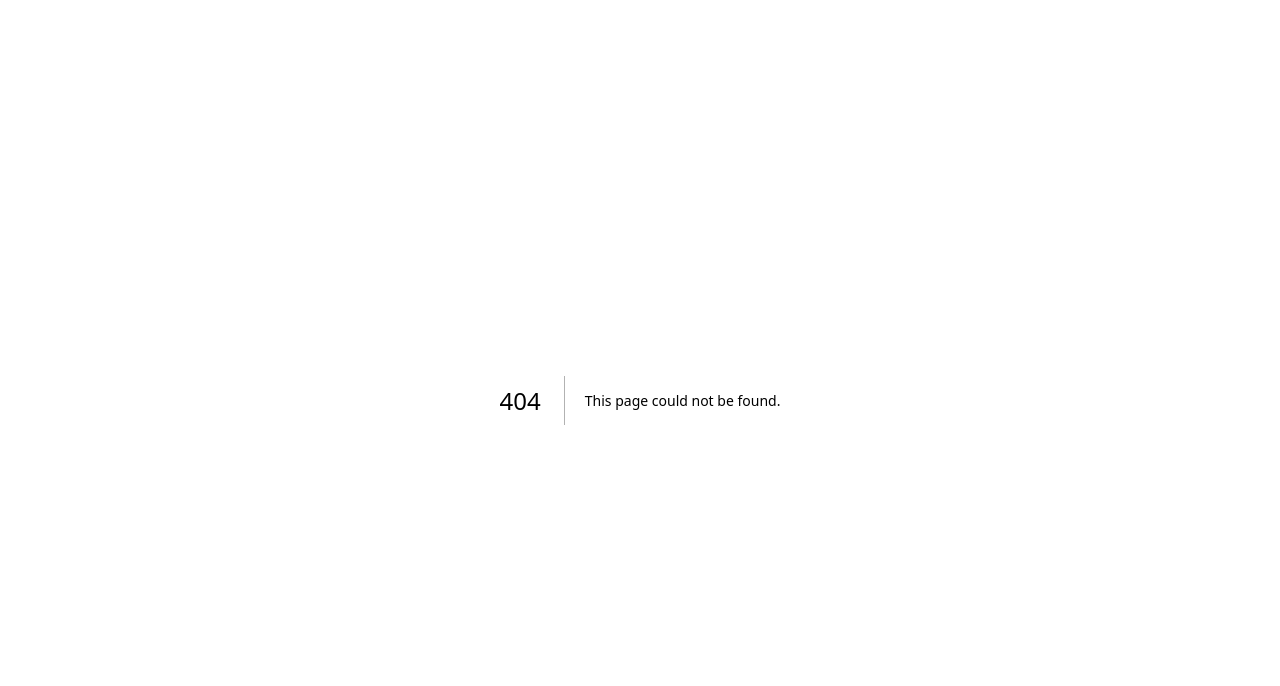
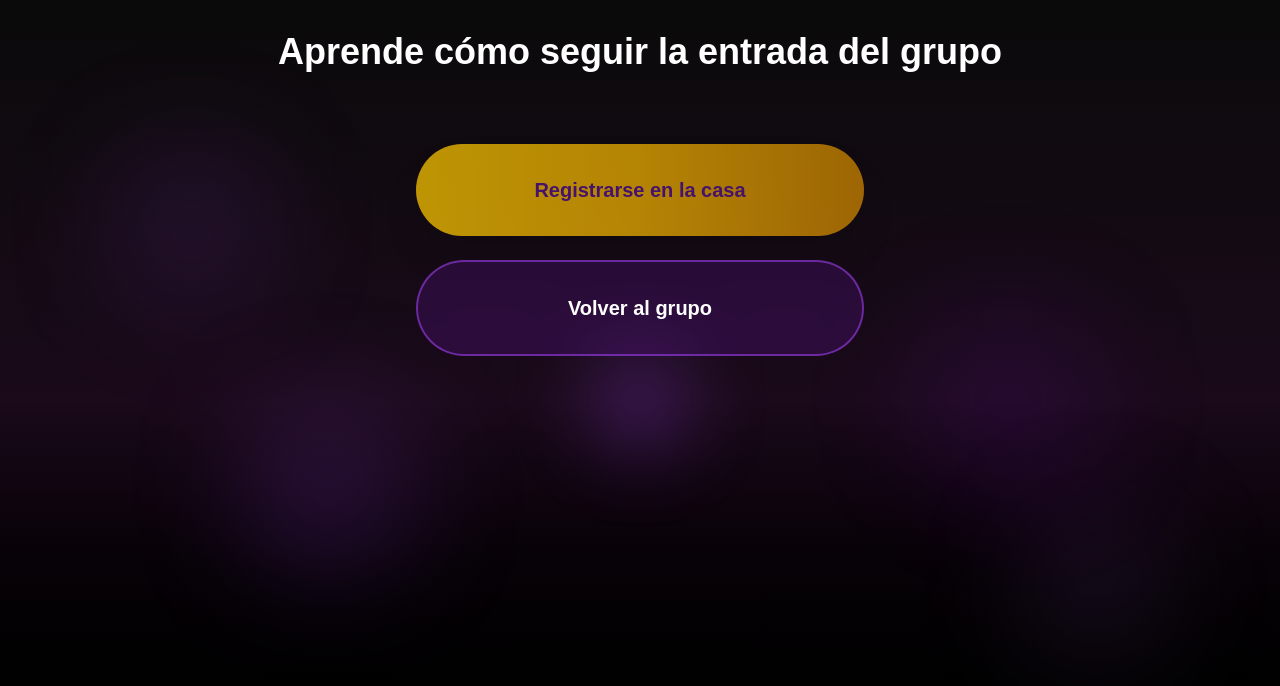
Before and after one commit to 24games/wonderland, a Next.js app: page /tutorial in a window 1280 px wide. Before the commit this address had no page. Shown: the top 686 px of the page. Built offline with nearby package versions, Linux system fonts and the light colour scheme.

Commit message:
feat: Atualizar vÃ­deo vturb na pÃ¡gina tutorial com novo ID

```diff
--- /dev/null
+++ b/src/app/tutorial/page.tsx
@@ -0,0 +1,81 @@
+"use client";
+
+import { useEffect } from "react";
+
+export default function TutorialPage() {
+  useEffect(() => {
+    // Script do vídeo vturb
+    const script = document.createElement("script");
+    script.src =
+      "https://scripts.converteai.net/af053167-2542-4323-9c93-d010e7938eb5/players/6952abe0b73ccf90101d1c81/v4/player.js";
+    script.async = true;
+    document.head.appendChild(script);
+
+    return () => {
+      // Cleanup: remove o script quando o componente desmontar
+      const existingScript = document.querySelector(
+        'script[src*="6952abe0b73ccf90101d1c81"]'
+      );
+      if (existingScript) {
+        existingScript.remove();
+      }
+    };
+  }, []);
+
+  return (
+    <main className="relative min-h-screen w-full overflow-hidden bg-black">
+      {/* Background com pontos de iluminação roxa */}
+      <div className="absolute inset-0">
+        {/* Gradiente base escuro */}
+        <div className="absolute inset-0 bg-gradient-to-b from-[#0a0a0a] via-[#1a0a1a] to-black"></div>
+
+        {/* Pontos de iluminação roxa */}
+        <div className="absolute left-[10%] top-[20%] h-32 w-32 rounded-full bg-purple-500/20 blur-3xl"></div>
+        <div className="absolute right-[15%] top-[40%] h-40 w-40 rounded-full bg-purple-600/15 blur-3xl"></div>
+        <div className="absolute left-[20%] bottom-[30%] h-36 w-36 rounded-full bg-purple-500/25 blur-3xl"></div>
+        <div className="absolute right-[10%] bottom-[20%] h-28 w-28 rounded-full bg-purple-400/20 blur-3xl"></div>
+        <div className="absolute left-1/2 top-1/2 h-24 w-24 -translate-x-1/2 -translate-y-1/2 rounded-full bg-purple-500/30 blur-2xl"></div>
+      </div>
+
+      {/* Conteúdo */}
+      <div className="relative z-10 flex min-h-screen flex-col items-center px-4 py-8">
+        {/* Headline */}
+        <h1 className="mb-8 text-center text-2xl font-bold text-white sm:text-3xl md:text-4xl">
+          Aprende cómo seguir la entrada del grupo
+        </h1>
+
+        {/* Container do Vídeo */}
+        <div className="mb-10 w-full max-w-md">
+          <div
+            dangerouslySetInnerHTML={{
+              __html: `<vturb-smartplayer id="vid-6952abe0b73ccf90101d1c81" style="display: block; margin: 0 auto; width: 100%; max-width: 400px;"></vturb-smartplayer>`,
+            }}
+          />
+        </div>
+
+        {/* Botões */}
+        <div className="flex w-full max-w-md flex-col gap-6">
+          {/* Botão 1: Registrar na casa */}
+          <a
+            href="https://tinyurl.com/minutoswonderland"
+            target="_blank"
+            rel="noopener noreferrer"
+            className="flex items-center justify-center w-full min-h-[70px] !py-6 rounded-full bg-gradient-to-r from-yellow-400 via-yellow-500 to-yellow-600 px-6 text-center text-lg font-bold text-purple-900 shadow-2xl transition-all duration-300 hover:scale-105 hover:shadow-yellow-500/50 active:scale-95 animate-pulse sm:min-h-[80px] sm:!py-8 sm:text-xl"
+          >
+            Registrarse en la casa
+          </a>
+
+          {/* Botão 2: Voltar para o grupo */}
+          <a
+            href="https://chat.whatsapp.com/JaP7XOHnvB01IqjB4XsK6y"
+            target="_blank"
+            rel="noopener noreferrer"
+            className="flex items-center justify-center w-full min-h-[70px] !py-6 rounded-full border-2 border-purple-500/50 bg-purple-900/30 px-6 text-center text-lg font-bold text-white backdrop-blur-sm transition-all duration-300 hover:border-purple-400 hover:bg-purple-800/40 hover:scale-105 active:scale-95 sm:min-h-[80px] sm:!py-8 sm:text-xl"
+          >
+            Volver al grupo
+          </a>
+        </div>
+      </div>
+    </main>
+  );
+}
```
